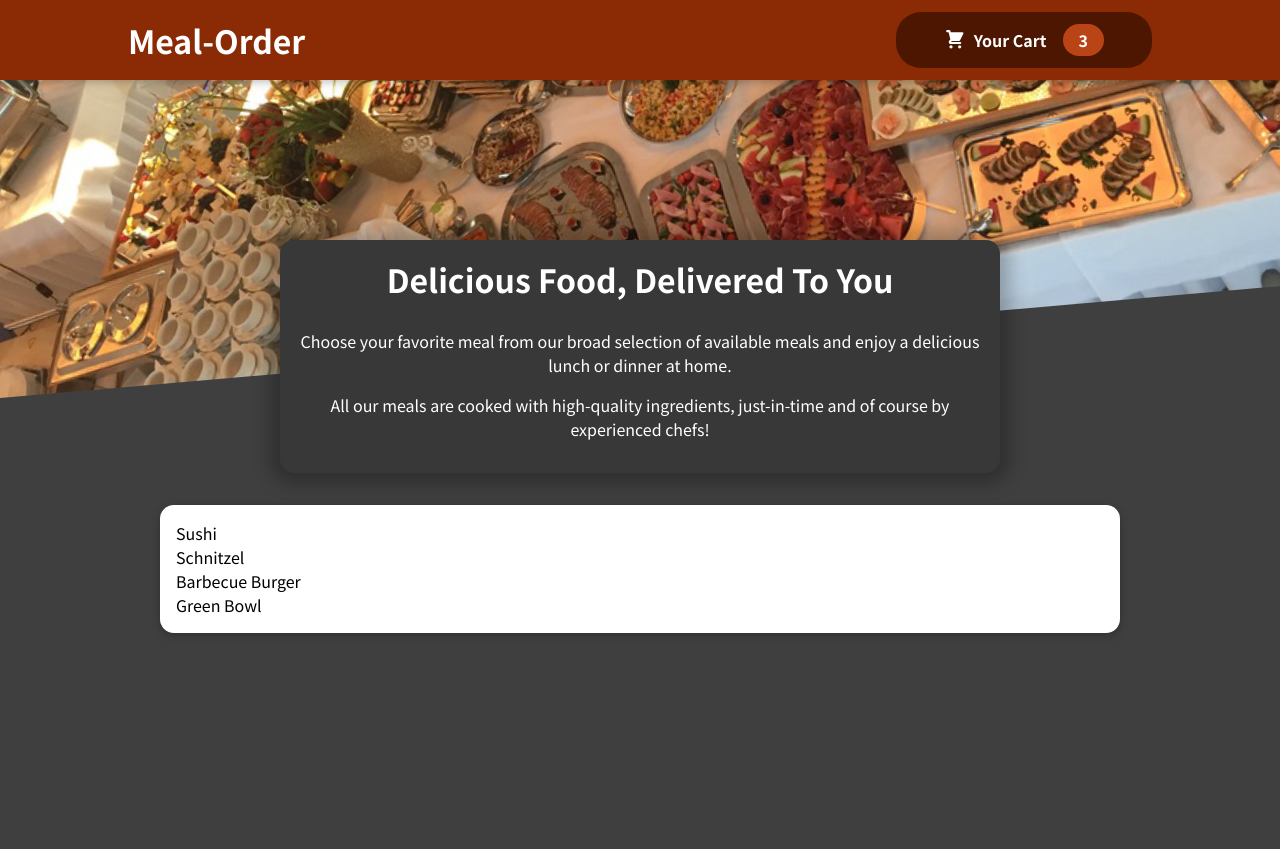
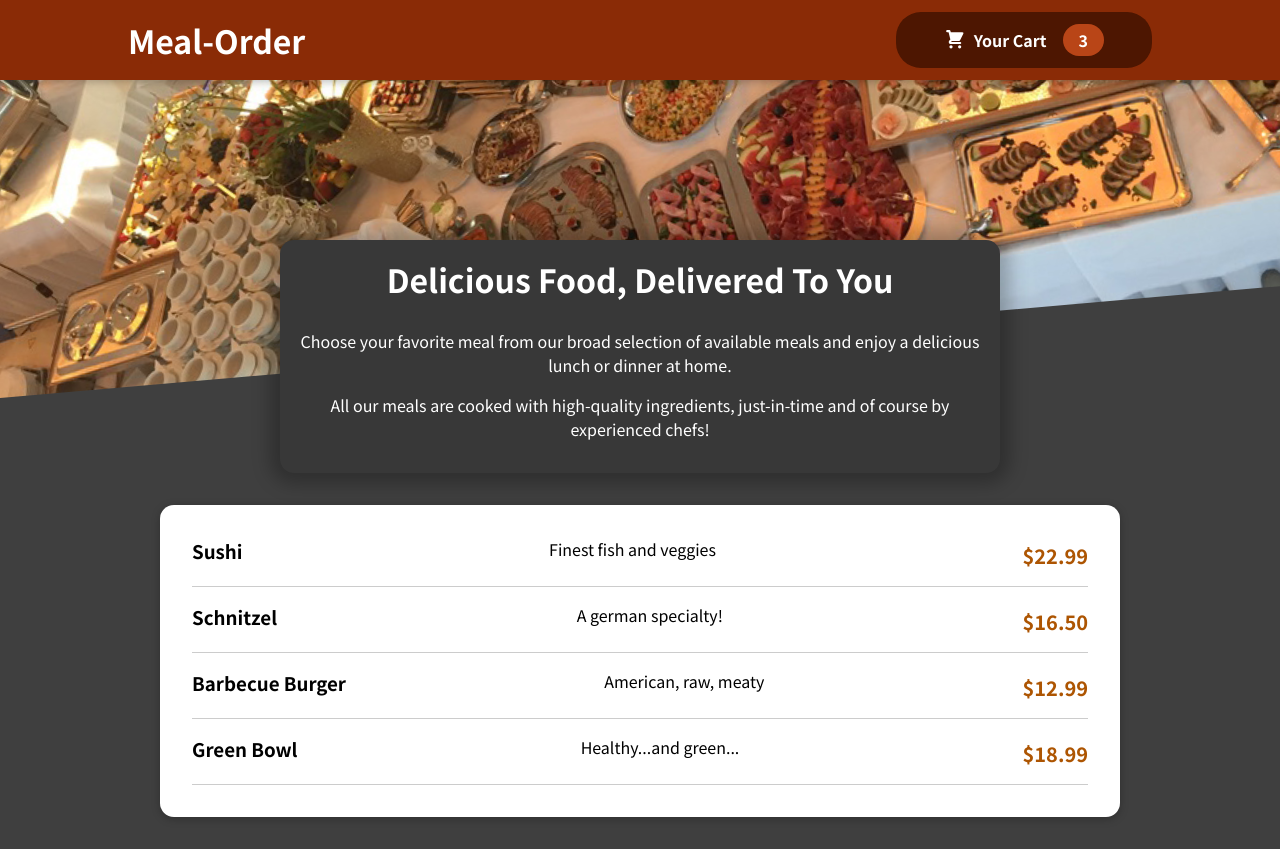
Before and after one commit to vantheman2210/food-order-app, a React (Create React App) app: page / in a window 1280 px wide. Before the commit the page ends 800 px from the top, so only its background shows below. Built offline with nearby package versions, Linux system fonts and the light colour scheme.

Commit message:
Finished meal item component

```diff
--- a/src/Components/Meals/AvailableMeals.js
+++ b/src/Components/Meals/AvailableMeals.js
@@ -1,4 +1,5 @@
 import Card from "../UI/Card";
+import MealItem from "./MealItem/MealItem";
 import classes from "./AvailableMeals.module.css";
 
 const DUMMY_MEALS = [
@@ -34,7 +35,14 @@
       <Card>
         <ul>
           {DUMMY_MEALS.map((meal) => {
-            return <li key={meal.id}>{meal.name}</li>;
+            return (
+              <MealItem
+                key={meal.id}
+                price={meal.price}
+                name={meal.name}
+                description={meal.description}
+              />
+            );
           })}
         </ul>
       </Card>
--- /dev/null
+++ b/src/Components/Meals/MealItem/MealItem.js
@@ -0,0 +1,19 @@
+import classes from "./MealItem.module.css";
+
+const MealItem = (props) => {
+  const price = `$${props.price.toFixed(2)}`
+  return (
+    <li>
+    <div className={classes.meal}>
+      <h3>{props.name}</h3>
+      <div className={classes.descritpion}>{props.description}</div>
+      <div className={classes.price}>{price}</div>
+    </div>
+    <div>
+
+    </div>
+    </li>
+  );
+};
+
+export default MealItem;
--- /dev/null
+++ b/src/Components/Meals/MealItem/MealItem.module.css
@@ -0,0 +1,22 @@
+.meal {
+  display: flex;
+  justify-content: space-between;
+  margin: 1rem;
+  padding-bottom: 1rem;
+  border-bottom: 1px solid #ccc;
+}
+
+.meal h3 {
+  margin: 0 0 0.25rem 0;
+}
+
+.description {
+  font-style: italic;
+}
+
+.price {
+  margin-top: 0.25rem;
+  font-weight: bold;
+  color: #ad5502;
+  font-size: 1.25rem;
+}
```
Also changed, not shown: src/Components/Meals/MealItem/MealItemForm.js (added), src/Components/Meals/MealItem/MealItemForm.module.css (added).
